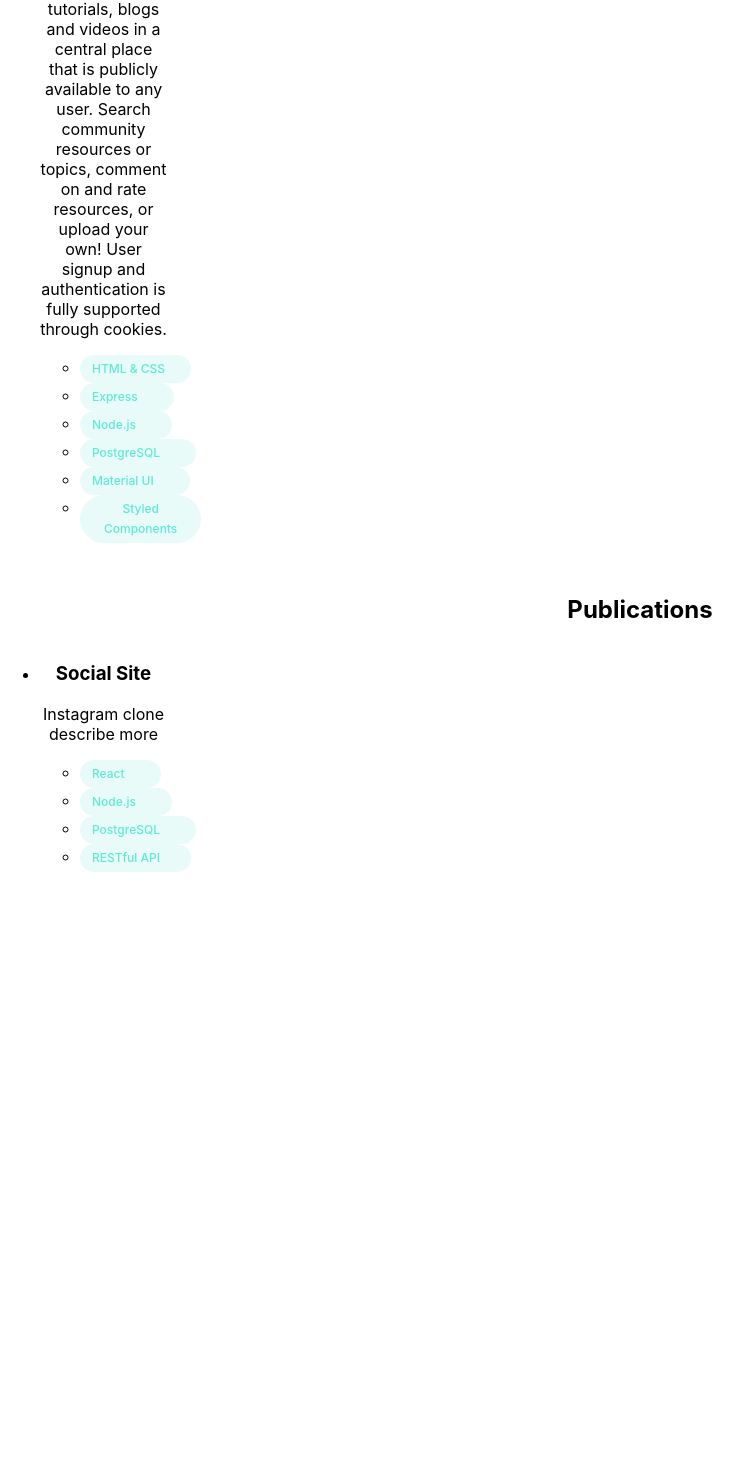
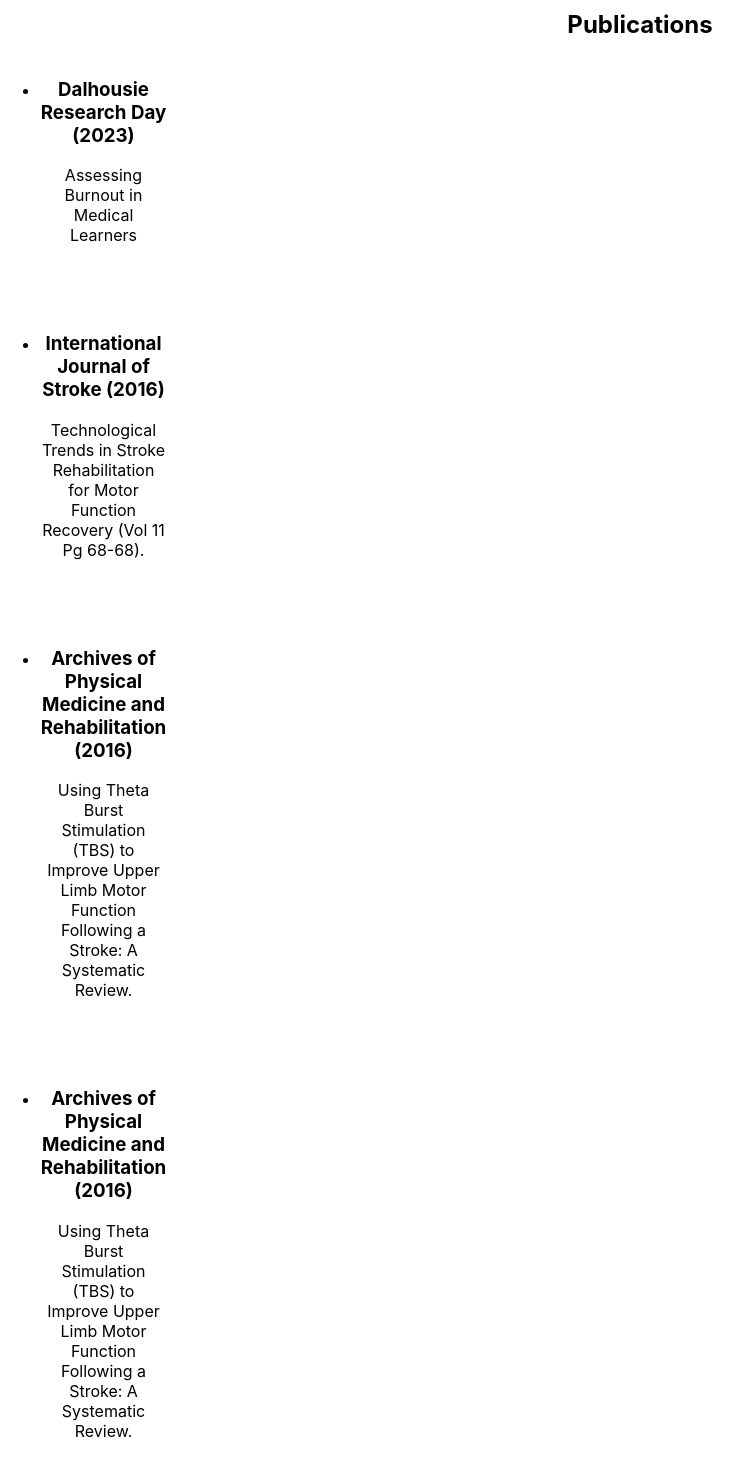
Before and after one commit to JashanB/Portfolio-V2, a React (Create React App) app: page / in a window 1280 px wide. Shown: the part 1807-3277 px from the top of the page, without its empty margins (0-752 px from the left). Before the commit the page ends 2731 px from the top, so only its background shows below. Built offline with nearby package versions, Linux system fonts and the light colour scheme.

Commit message:
adding publ ications

```diff
--- a/src/components/app/App.js
+++ b/src/components/app/App.js
@@ -189,18 +189,40 @@
                   <div className='list-item-grid'>
                     <div className='absolute-inset'></div>
                     <div className='list-item-main'>
-                    <h3 className='list-item-header'><span>Social Site</span></h3>
-                      <p>Instagram clone describe more</p>
-                      <ul className='tech-stack-flex-box'>
-                        <li className='tech-item'><div className="tech-item-div">React</div></li>
-                        <li className='tech-item'><div className="tech-item-div">Node.js</div></li>
-                        <li className='tech-item'><div className="tech-item-div">PostgreSQL</div></li>
-                        <li className='tech-item'><div className="tech-item-div">RESTful API</div></li>
-                      </ul>
+                      <h3 className='list-item-header'><span>Dalhousie Research Day (2023)</span></h3>
+                      <p>Assessing Burnout in Medical Learners</p>
                     </div>
                   </div>
                 </li>
-
+                <li className='list-item'>
+                  <div className='list-item-grid'>
+                    <div className='absolute-inset'></div>
+                    <div className='list-item-main'>
+                      <h3 className='list-item-header'><span>International Journal of Stroke (2016)</span></h3>
+                      <p>Technological Trends in Stroke Rehabilitation for Motor Function Recovery (Vol 11 Pg 68-68).</p>
+                    </div>
+                  </div>
+                </li>
+                <li className='list-item'>
+                  <div className='list-item-grid'>
+                    <div className='absolute-inset'></div>
+                    <div className='list-item-main'>
+                      <a href="https://www.archives-pmr.org/article/S0003-9993(16)30883-8/fulltext"></a>
+                      <h3 className='list-item-header'><span>Archives of Physical Medicine and Rehabilitation (2016)</span></h3>
+                      <p>Using Theta Burst Stimulation (TBS) to Improve Upper Limb Motor Function Following a Stroke: A Systematic Review.</p>
+                    </div>
+                  </div>
+                </li>
+                <li className='list-item'>
+                  <div className='list-item-grid'>
+                    <div className='absolute-inset'></div>
+                    <div className='list-item-main'>
+                      <a href="https://www.archives-pmr.org/article/S0003-9993(16)30883-8/fulltext"></a>
+                      <h3 className='list-item-header'><span>Archives of Physical Medicine and Rehabilitation (2016)</span></h3>
+                      <p>Using Theta Burst Stimulation (TBS) to Improve Upper Limb Motor Function Following a Stroke: A Systematic Review.</p>
+                    </div>
+                  </div>
+                </li>
               </ul>
             </div>
           </section>
```
Lines whose indentation alone changed are shown as unchanged.
